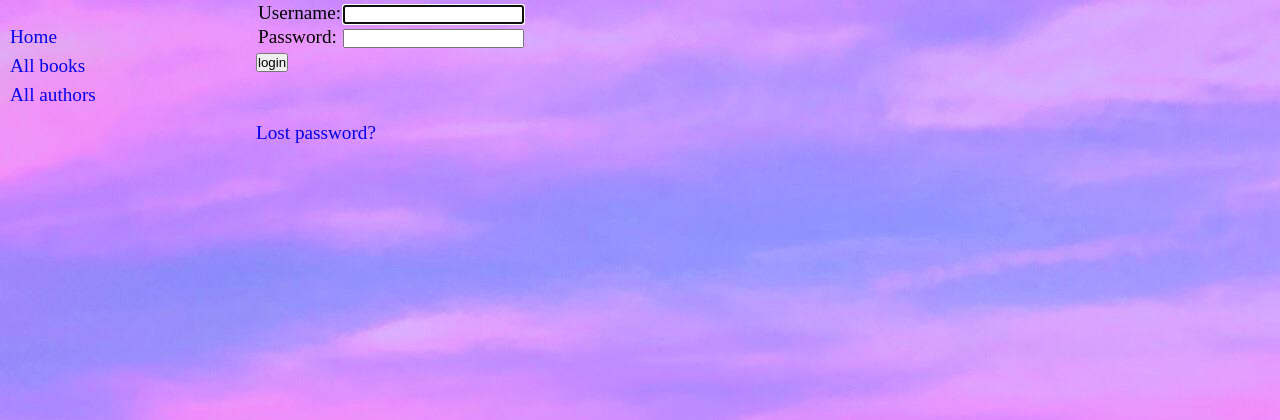
After one commit to JasserTayari101/Local-Library, a Django app: page /accounts/login/ in a window 1280 px wide. The commit adds this page. Shown: the top 420 px of the page. Run offline with Django 4.2, Linux system fonts and the light colour scheme.

Commit message:
added sessions,login,logout

```diff
--- a/catalog/templates/catalog/base.html
+++ b/catalog/templates/catalog/base.html
@@ -21,5 +21,8 @@
         </div>
         <div class="content">{% block content %}{% endblock content %}</div>
     </div>
+    <script>
+
+    </script>
 </body>
 </html>
--- a/locallibrary/settings.py
+++ b/locallibrary/settings.py
@@ -11,6 +11,7 @@ https://docs.djangoproject.com/en/4.1/ref/settings/
 """
 
 from pathlib import Path
+import os
 
 # Build paths inside the project like this: BASE_DIR / 'subdir'.
 BASE_DIR = Path(__file__).resolve().parent.parent
@@ -55,7 +56,7 @@ ROOT_URLCONF = 'locallibrary.urls'
 TEMPLATES = [
     {
         'BACKEND': 'django.template.backends.django.DjangoTemplates',
-        'DIRS': [],
+        'DIRS': [os.path.join(BASE_DIR,'templates')],   #making /templates visible to the template loader
         'APP_DIRS': True,
         'OPTIONS': {
             'context_processors': [
@@ -122,3 +123,5 @@ STATIC_URL = 'static/'
 # https://docs.djangoproject.com/en/4.1/ref/settings/#default-auto-field
 
 DEFAULT_AUTO_FIELD = 'django.db.models.BigAutoField'
+
+LOGIN_REDIRECT_URL = '/'        # upon logging in the user will be rediected the root directoy(default /accounts/profile)
--- a/locallibrary/urls.py
+++ b/locallibrary/urls.py
@@ -22,4 +22,5 @@ urlpatterns = [
     path('admin/', admin.site.urls),
     path('catalog/',include('catalog.urls')),
     path('',RedirectView.as_view(url='catalog/',permanent=True)),
+    path('accounts/',include('django.contrib.auth.urls'))
 ]
--- /dev/null
+++ b/templates/registration/logged_out.html
@@ -0,0 +1,6 @@
+{% extends "catalog/base.html" %}
+
+{% block content %}
+  <p>Logged out!</p>
+  <a href="{% url 'login'%}">Click here to login again.</a>
+{% endblock %}
--- /dev/null
+++ b/templates/registration/login.html
@@ -0,0 +1,32 @@
+{% extends 'catalog/base.html' %}
+
+{% block content %}
+    {% if form.error %}
+        <p>Your username and password didn't match, please try again!</p>
+    {% endif %}
+    {% if next %}
+        {% if user.is_authenticated %}
+            <p>Your account doesn't have access to this page. To proceed,please login with an account that has access.</p>
+        {% else %}
+            <p>Please login to see this page.</p>
+         {% endif %}
+    {% endif %}
+ <form method="post" action="{% url 'login' %}">
+    {% csrf_token %}
+    <table>
+        <tr>
+            <td>{{ form.username.label_tag }}</td>
+            <td>{{ form.username }}</td>
+        </tr>
+        <tr>
+            <td>{{ form.password.label_tag }}</td>
+            <td>{{ form.password }}</td>
+        </tr>
+    </table>
+    <input type="submit" value="login">
+    <input type="hidden" name="next" value="{{ next }}">
+</form>
+
+ <p><a href="{% url 'password_reset' %}">Lost password?</a></p>
+
+{% endblock content %}
```
Also changed, not shown: catalog/templates/catalog/index.html (+16 -6 lines), catalog/views.py (+6 -1 lines), catalog/static/assets/library.jpg (added), db.sqlite3.
